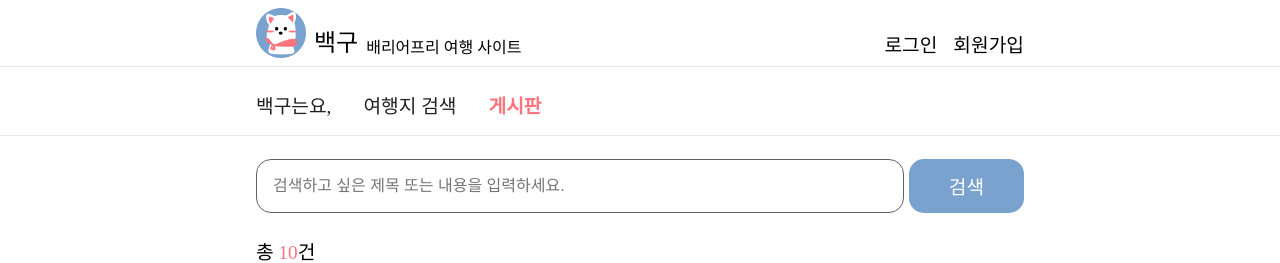
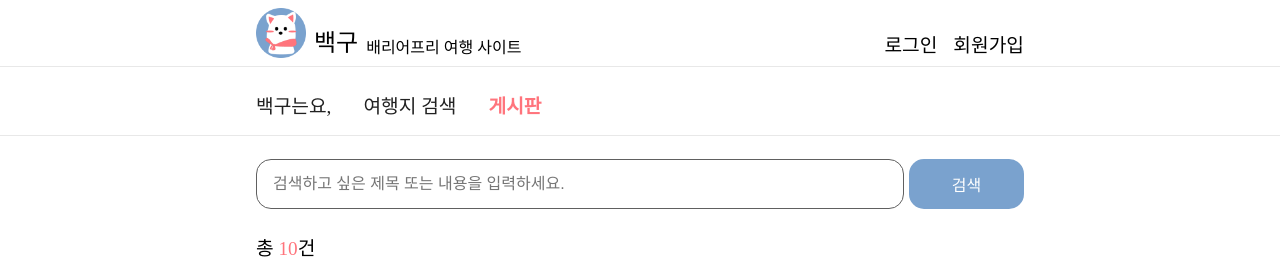
Before and after one commit to BaekGuu/baekgu-front, a Vue app: page /board in a window 1280 px wide. Shown: the top 263 px of the page. Built offline with nearby package versions, Linux system fonts and the light colour scheme; a web font is replaced by a local one.

Commit message:
Desgin: 버튼 폰트 크기 변경

```diff
--- a/src/components/BaseButton.vue
+++ b/src/components/BaseButton.vue
@@ -3,7 +3,7 @@ defineProps({ text: String, width: Number, isActive: Boolean });
 </script>
 
 <template>
-  <button :class="isActive ? 'bg-point' : 'disabled'" :style="{ width: width + '%' }">
+  <button type="button" :class="isActive ? 'bg-point' : 'disabled'" :style="{ width: width + '%' }">
     {{ text }}
   </button>
 </template>
@@ -14,9 +14,10 @@ button {
   outline: none;
   border: none;
   border-radius: 15px;
-  font-size: 1.2rem;
+  font-size: 1rem;
   color: white;
 }
+
 .disabled {
   background-color: #d9d9d9;
 }
```
